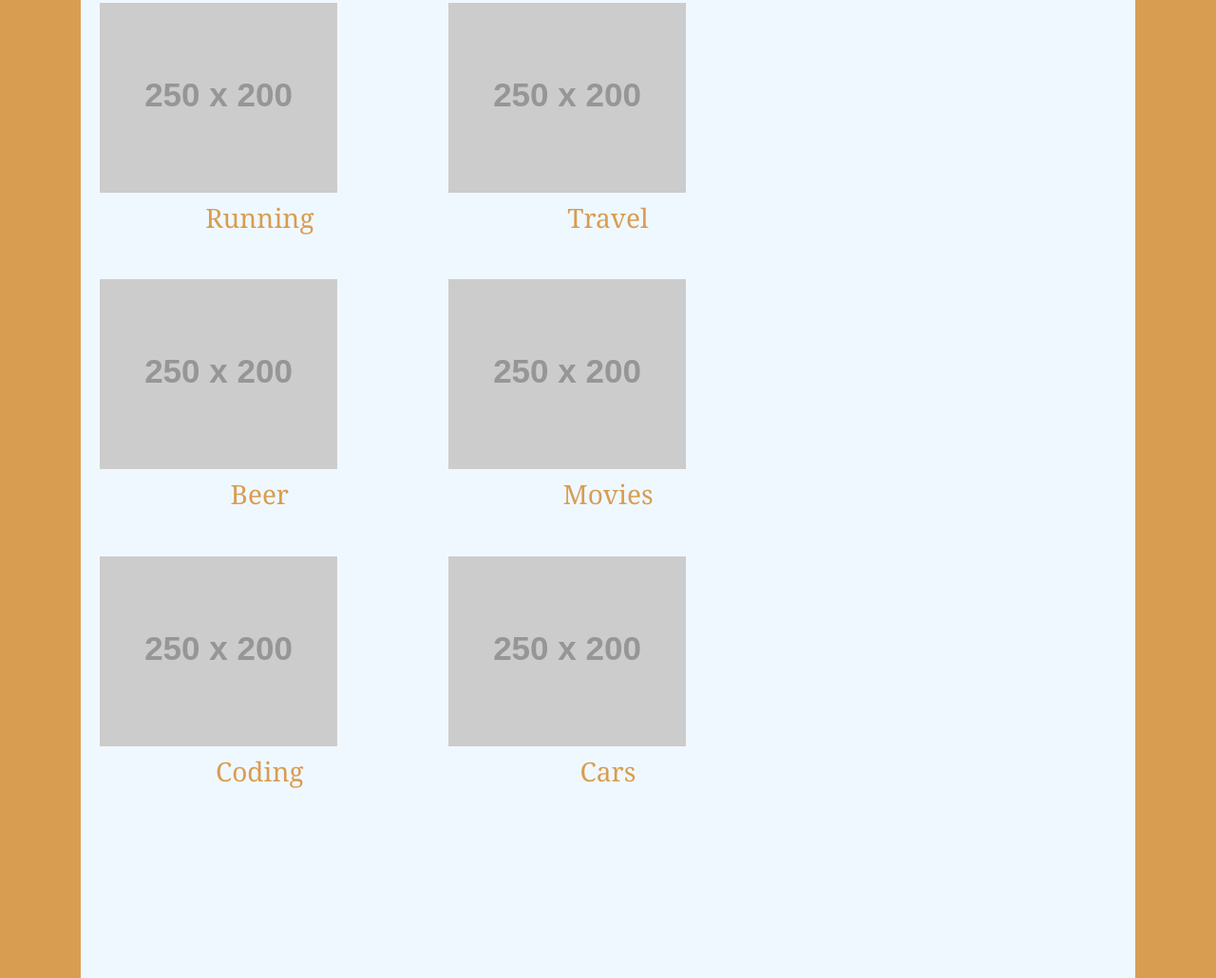
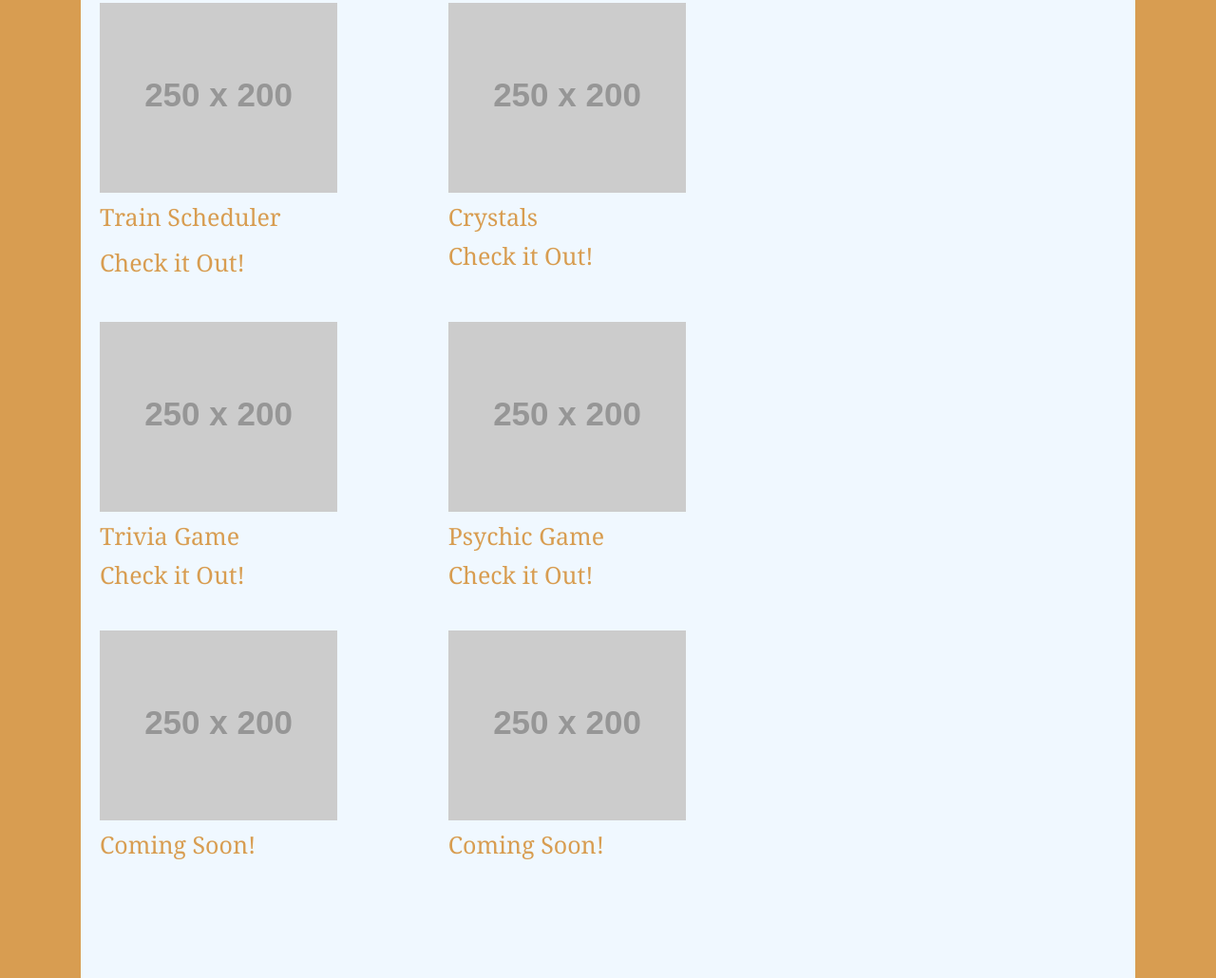
Before and after one commit to hunterrickert/bootstrap-portfolio, a plain HTML site: page portfolio.html in a window 1280 px wide. Shown: the part 301-1331 px from the top of the page at 95% size. Drawn offline with nearby package versions, Linux system fonts and the light colour scheme; placeholder pictures from the web are drawn by us.

Commit message:
adding links to portfolio

```diff
--- a/portfolio.html
+++ b/portfolio.html
@@ -1,13 +1,16 @@
 <!DOCTYPE html>
 <html lang="en">
+
 <head>
     <meta charset="UTF-8">
     <meta name="viewport" content="width=device-width, initial-scale=1.0">
     <meta http-equiv="X-UA-Compatible" content="ie=edge">
     <title>Document</title>
-    <link rel="stylesheet" href="https://stackpath.bootstrapcdn.com/bootstrap/4.3.1/css/bootstrap.min.css" integrity="sha384-ggOyR0iXCbMQv3Xipma34MD+dH/1fQ784/j6cY/iJTQUOhcWr7x9JvoRxT2MZw1T" crossorigin="anonymous">
+    <link rel="stylesheet" href="https://stackpath.bootstrapcdn.com/bootstrap/4.3.1/css/bootstrap.min.css"
+        integrity="sha384-ggOyR0iXCbMQv3Xipma34MD+dH/1fQ784/j6cY/iJTQUOhcWr7x9JvoRxT2MZw1T" crossorigin="anonymous">
     <link rel="stylesheet" href="style.css">
 </head>
+
 <body>
     <nav class="navbar navbar-expand-lg navbar-light bg-light">
         <div class="container">
@@ -44,23 +47,29 @@
             <div class="row port-row-char">
                 <div class="col col-md-4">
                     <img src="http://placehold.it/250x200" href="placehold">
-                    <h3>Running</h3>
+                    <h3>Train Scheduler<h3>
+
+                        <a id="links" href="https://hunterrickert.github.io/firebase-train-scheduler/">Check it Out!</a>
 
                 </div>
                 <div class="col col-md-4">
                     <img src="http://placehold.it/250x200" href="placehold">
-                    <h3>Travel</h3>
+                    <h3>Crystals</h3>
+                     <a id="links" href="file:///Users/hunterrickert/code/homework/unit-4-game/index.html">Check it Out!</a>
+
                 </div>
                 <div class="col col-md-4"></div>
             </div>
             <div class="row port-row-char">
                 <div class="col col-md-4">
                     <img src="http://placehold.it/250x200" href="placehold">
-                    <h3>Beer</h3>
+                    <h3>Trivia Game</h3>
+                    <a id="links" href="https://hunterrickert.github.io/trivia-game-hw5/">Check it Out!</a>
                 </div>
                 <div class="col col-md-4">
                     <img src="http://placehold.it/250x200" href="placehold">
-                    <h3>Movies</h3>
+                    <h3>Psychic Game</h3>
+                    <a id="links" href="https://hunterrickert.github.io/psychic-game-repo/">Check it Out!</a>
                 </div>
                 <div class="col col-md-4"></div>
             </div>
@@ -68,15 +77,17 @@
             <div class="row port-row-char">
                 <div class="col col-md-4">
                     <img src="http://placehold.it/250x200" href="placehold">
-                    <h3>Coding</h3>
+                    <h3>Coming Soon!</h3>
+                    <a id="links" href="https://hunterrickert.github.io/word-guess-game-repo/"></a>
                 </div>
                 <div class="col col-md-4">
                     <img src="http://placehold.it/250x200" href="placehold">
-                    <h3>Cars</h3>
+                    <h3>Coming Soon!</h3>
                 </div>
                 <div class="col col-md-4"></div>
             </div>
         </div>
     </div>
 </body>
+
 </html>
--- a/style.css
+++ b/style.css
@@ -49,9 +49,10 @@ header {
 /* .music-tag {
     background-color: black;
 } */
-h3 {
+h3, #links {
     font-family: Cambria, Cochin, Georgia, Times, 'Times New Roman', serif;
-    text-align: center;
+    text-align: left;
     color:rgb(216, 157, 81);
     padding-top:10px;
+    font-size: 25px;
 }
```
Lines whose indentation alone changed are shown as unchanged.
